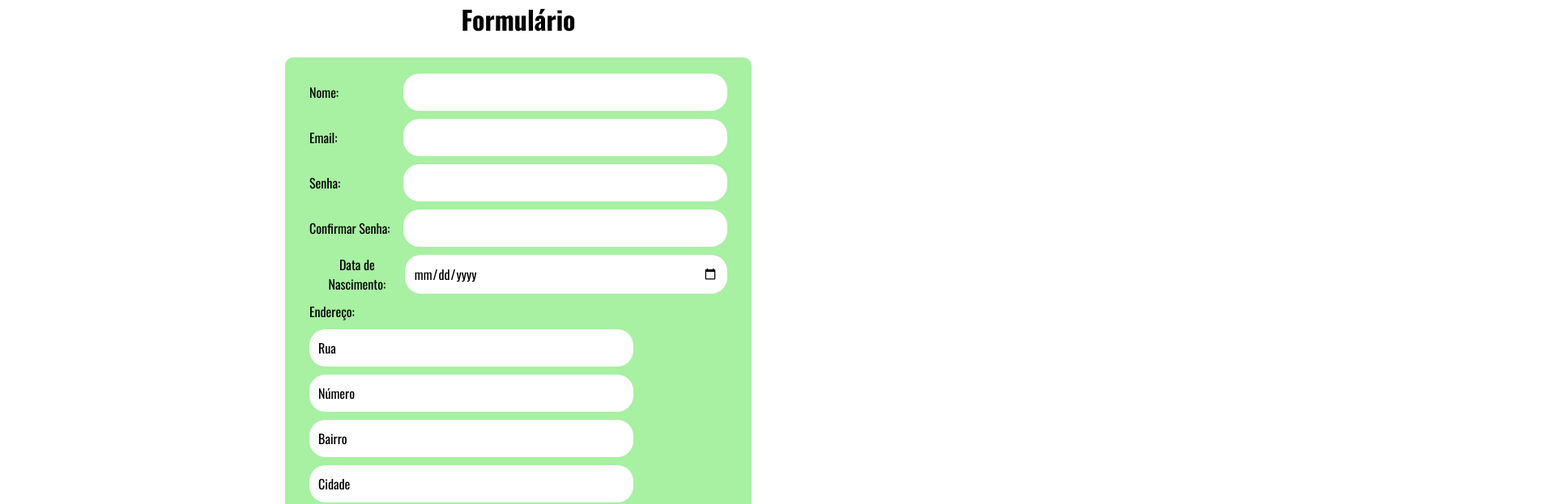
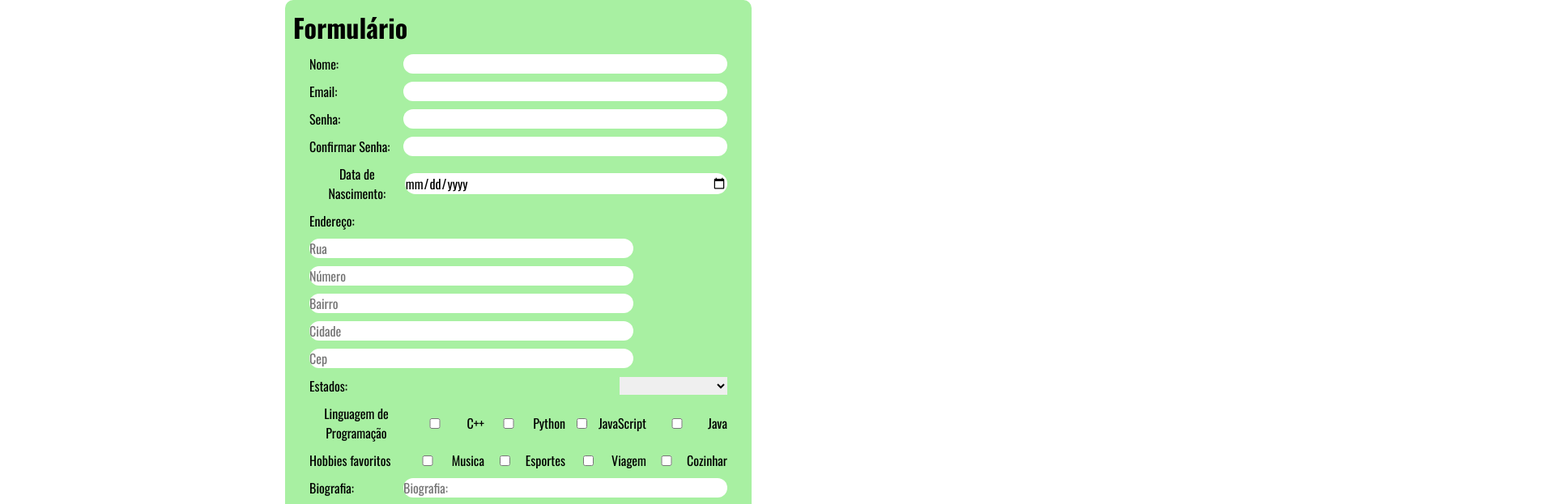
Before and after one commit to DaviBisewski/projeto-um, a Vue app: page / in a window 1280 px wide. Shown: the top 623 px of the page at 81% size, 1920 px wide, since content can reach past the window. Built offline with nearby package versions, Linux system fonts and the light colour scheme.

Commit message:
css_done

```diff
--- a/src/App.vue
+++ b/src/App.vue
@@ -14,11 +14,14 @@ const pessoa = reactive({
   confsenha: '',
   estado: '',
   data: '',
-  rua: 'Rua',
-  numero: 'Número',
-  bairro: 'Bairro',
-  cidade: 'Cidade',
-  cep: '00000-000',
+  rua: '',
+  numero: '',
+  bairro: '',
+  cidade: '',
+  cep: '',
+  linguas: '',
+  hobbies: '',
+
 })
 
 function formatarPreco(preco) {
@@ -28,8 +31,8 @@ function formatarPreco(preco) {
 
 <template>
   <div class="container">
-    <h1>Formulário</h1>
     <div class="formulario">
+      <h1>Formulário</h1>
       <form @submit.prevent="mostrarResultado = !mostrarResultado">
         <div class="row">
           <label for="">Nome:</label>
@@ -55,19 +58,19 @@ function formatarPreco(preco) {
           <label for="">Endereço:</label>
         </div>
         <div class="row">
-          <input type="text" v-model="pessoa.rua">
+          <input type="text" v-model="pessoa.rua" placeholder="Rua">
         </div>
         <div class="row">
-          <input type="text" v-model="pessoa.numero">
+          <input type="text" v-model="pessoa.numero " placeholder="Número">
         </div>
         <div class="row">
-          <input type="text" v-model="pessoa.bairro">
+          <input type="text" v-model="pessoa.bairro" placeholder="Bairro">
         </div>
         <div class="row">
-          <input type="text" v-model="pessoa.cidade">
+          <input type="text" v-model="pessoa.cidade" placeholder="Cidade">
         </div>
         <div class="row">
-          <input type="text" v-model="pessoa.cep">
+          <input type="number" v-model="pessoa.cep" placeholder="Cep">
         </div>
         <div class="row">
           <label for="">Estados:</label>
@@ -104,27 +107,49 @@ function formatarPreco(preco) {
 
         <div class="row">
         <label for="">Linguagem de Programação</label>
+          <div class="bglh">
+        <div class="checkbox">
+          <input type="checkbox" value="C++" id=""
 
-        <div class="checkbox">
-          <input type="checkbox" v-model="cmaismais" id="" />
+
+
+
+
+
+
+
+
+
+
+
+
+
+
+
+
+
+
+
+          />
           <p>C++</p>
         </div>
         <div class="checkbox">
-          <input type="checkbox" v-model="python" id="" />
+          <input type="checkbox" value="Python" id="" />
           <p>Python</p>
         </div>
         <div class="checkbox">
-          <input type="checkbox" v-model="javascript" id="" />
+          <input type="checkbox" value="JavaScript" id="" />
           <p>JavaScript</p>
         </div>
         <div class="checkbox">
-          <input type="checkbox" v-model="java" id="" />
+          <input type="checkbox" value="Java" id="" />
           <p>Java</p>
         </div>
         </div>
+      </div>
         <div class="row">
         <label for="">Hobbies favoritos</label>
-
+        <div class="bglh">
         <div class="checkbox">
           <input type="checkbox" v-model="musica" id="" />
           <p>Musica</p>
@@ -142,6 +167,7 @@ function formatarPreco(preco) {
           <p>Cozinhar</p>
         </div>
       </div>
+    </div>
       <div class="row">
         <label for="">Biografia:</label>
         <input type="text" v-model="biografia" id="" placeholder="Biografia:" />
@@ -167,13 +193,20 @@ function formatarPreco(preco) {
     <p>Bairro: {{ pessoa.bairro }}</p>
     <p>CEP: {{ pessoa.cep * 1 }}</p>
     <p>Estado: {{ pessoa.estado }}</p>
-    <p>{{ mostrarResultado }}</p>
+    <p>Hobbies: {{ pessoa.hobbies }}</p>
+    <p>Linguagens: {{ pessoa.linguas }}</p>
   </div>
 
   </div>
 </template>
 
 <style scoped>
+*{
+  padding: 0;
+  margin: 0;
+  border: 0;
+  box-sizing: border-box;
+}
 .container {
   display: flex;
   justify-content: center;
@@ -221,5 +254,12 @@ function formatarPreco(preco) {
 
 .checkbox{
   display: flex;
+  align-items: center;
+  justify-content: space-around;
+  width: 100px;
+}
+
+.bglh{
+  display: flex;
 }
 </style>
```
